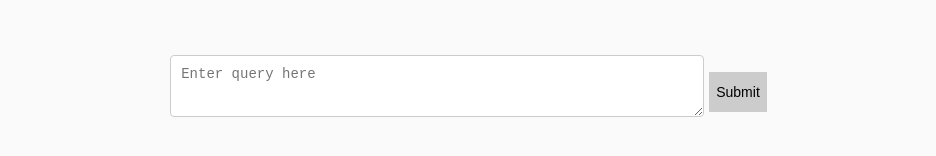
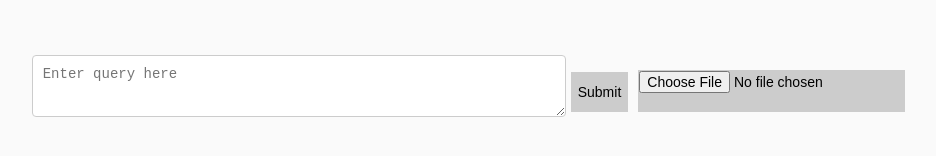
Before and after one commit to yashnagle/aiBOT, a React (Create React App) app: page / in a window 1280 px wide. Shown: the part 638-794 px from the top of the page, without its empty margins (53-989 px from the left). Built offline with nearby package versions, Linux system fonts and the light colour scheme.

Commit message:
improved textbox

```diff
--- a/src/App.css
+++ b/src/App.css
@@ -67,6 +67,16 @@
   align-self: flex-end;
 }
 
+.file-upload {
+  min-height: 40px;
+  background-color: #ccc;
+  border: 1px solid #ccc;
+  margin: 5px;
+  font-size: 14px;
+  cursor: pointer;
+  align-self: flex-end;
+}
+
 .submit-button:hover {
   background-color: #758a86;
 }
--- a/src/App.js
+++ b/src/App.js
@@ -5,6 +5,8 @@ import React, { Component, useState } from "react";
 
 function App() {
   const [val, setVal] = useState("");
+  const [query, setQuery] = useState("");
+
   const click1 = () => {
     if (val === "") {
       console.log("No input!");
@@ -12,12 +14,21 @@ function App() {
       console.log("Query: ", val);
       console.log("Making API call!");
     }
+
+    setQuery("");
     // make the API call to send the query
   };
 
   const change1 = (event) => {
     setVal(event.target.value);
+    setQuery(event.target.value);
   };
+
+  function uploadFile(event) {
+    const file = event.target.files[0];
+    console.log(file);
+    // You can now handle the file upload logic here
+  }
 
   return (
     <div className="App">
@@ -33,12 +44,14 @@ function App() {
       <div className="TextEntry">
         <textarea
           className="query-input"
+          value={query}
           onChange={change1}
           placeholder="Enter query here"
         ></textarea>
         <button className="submit-button" onClick={click1}>
           Submit
         </button>
+        <input type="file" className="file-upload" onChange={uploadFile} />
       </div>
     </div>
   );
```
Also changed, not shown: 1 other file (tests, documents, lock files or other folders).
